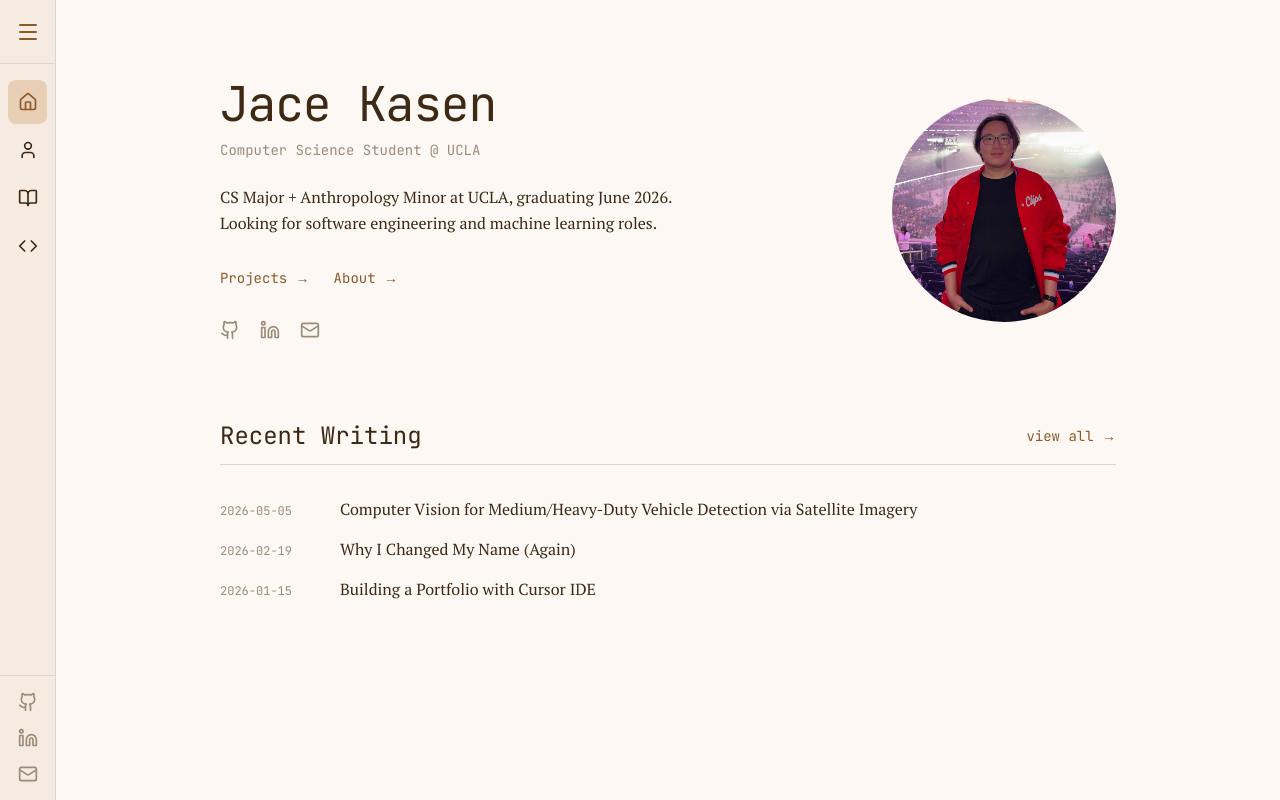
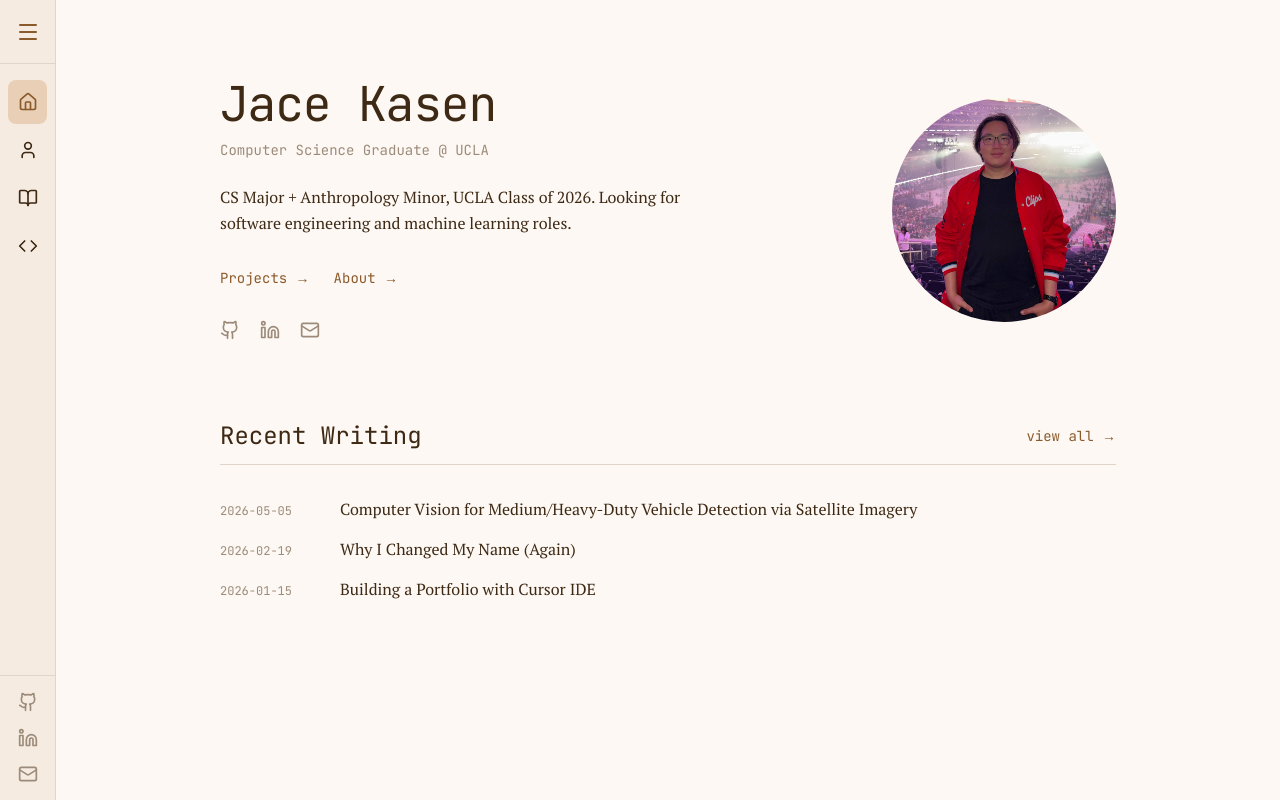
Before and after one commit to jacekasen/portfolio, a Next.js app: page / in a window 1280 px wide. Built offline with nearby package versions, Linux system fonts and the light colour scheme.

Commit message:
Update copy to reflect graduation

```diff
--- a/content/about.md
+++ b/content/about.md
@@ -1,8 +1,8 @@
 ---
-updated: "2026-05-05"
+updated: "2026-07-28"
 ---
 
-Computer Science student at UCLA, Anthropology minor, graduating June 2026. From Almaty, Kazakhstan. High school at Concord College in rural England, now in Westwood, LA.
+Computer Science graduate from UCLA (Anthropology minor), Class of 2026. From Almaty, Kazakhstan. High school at Concord College in rural England, now in Westwood, LA.
 
 A general education class in linguistic anthropology made me question the way people think and talk within their languages, every subconscious decision seems to have some reasoning behind it and paint a broader picture of us as people. Having had a diverse living experience across 3 countries, I enjoy thinking about how different cultures operate and how I fit into all of it.
 
--- a/src/app/page.tsx
+++ b/src/app/page.tsx
@@ -17,10 +17,10 @@ export default function Home() {
           <div className="flex-1">
             <h1 className="mb-3 font-mono text-4xl tracking-tight md:text-5xl">Jace Kasen</h1>
             <p className="text-muted mb-6 font-mono text-sm">
-              Computer Science Student @ UCLA
+              Computer Science Graduate @ UCLA
             </p>
             <p className="text-foreground mb-8 max-w-lg leading-relaxed">
-              CS Major + Anthropology Minor at UCLA, graduating June 2026. Looking for software engineering and
+              CS Major + Anthropology Minor, UCLA Class of 2026. Looking for software engineering and
               machine learning roles.
             </p>
             <div className="mb-8 flex flex-wrap gap-6 font-mono text-sm">
```
